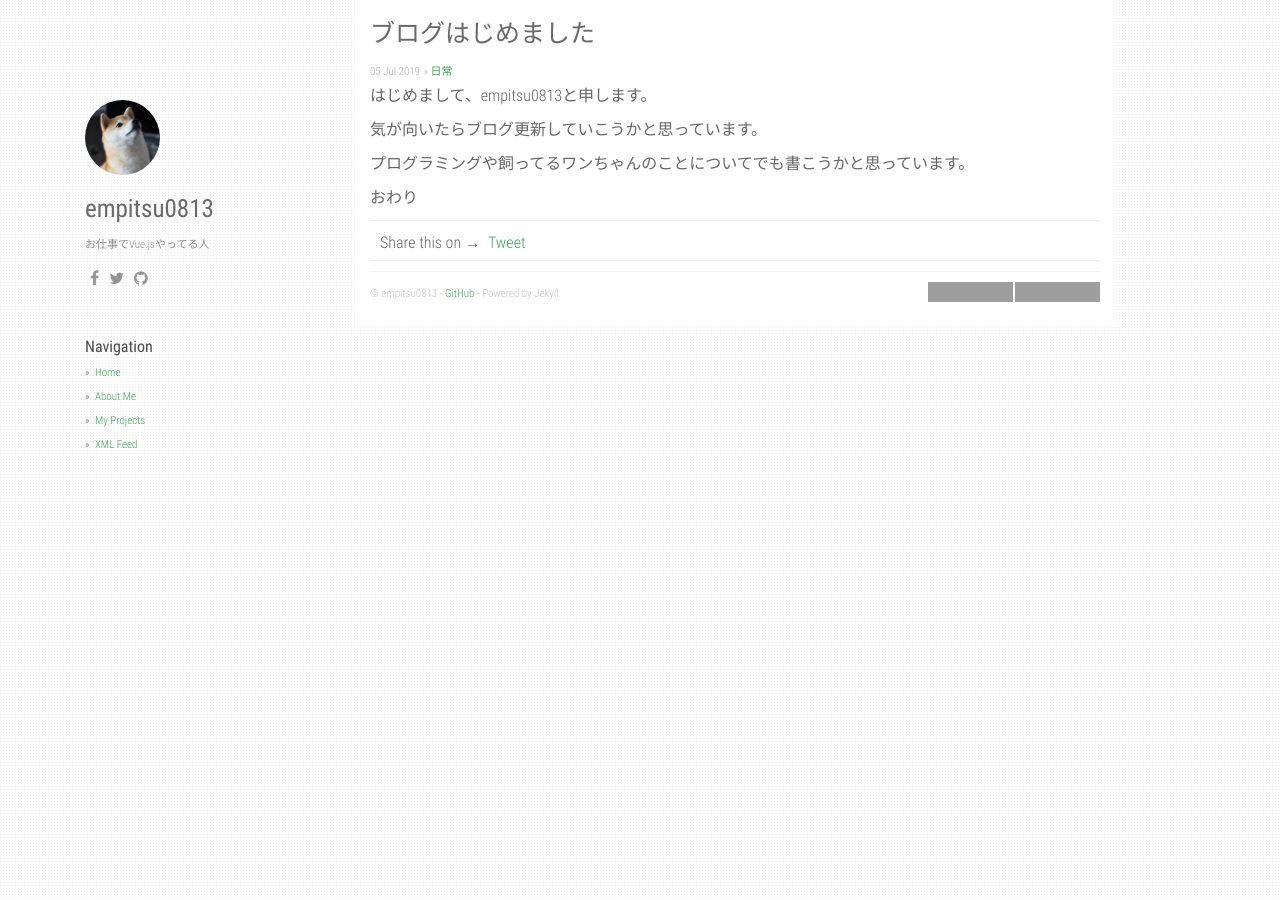
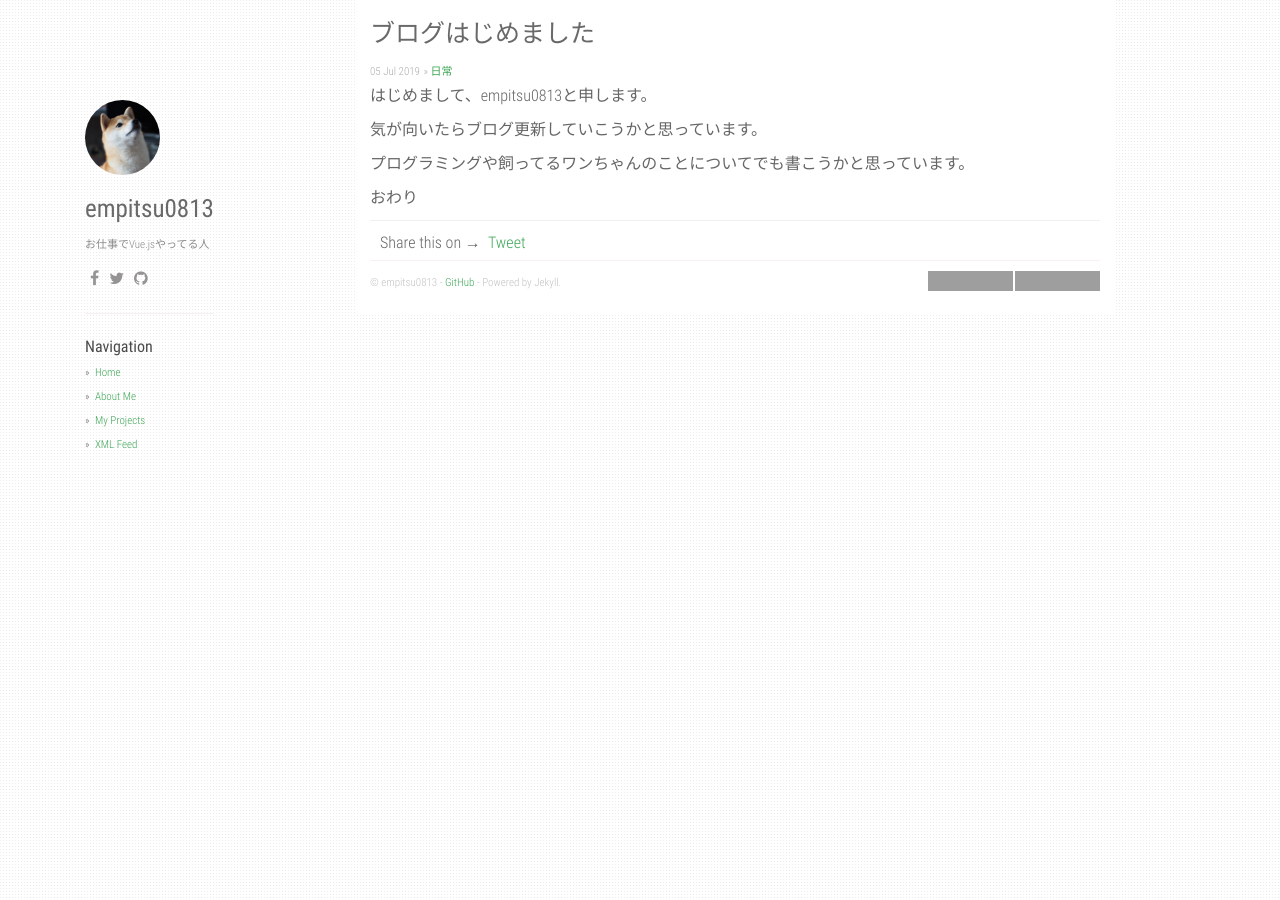
Before and after one commit to empitsu0813/empitsu0813.github.io, a Jekyll site: the page built from _posts/2019-07-05-ブログはじめました。.md, in a window 1280 px wide. Built offline with Jekyll 4.4.1, drawn with Linux system fonts in a browser that asks for light colours; comment, search, counter and statistics services are not loaded; grey boxes are pictures that could not be loaded.

Commit message:
css調整

```diff
--- a/static/css/main.css
+++ b/static/css/main.css
@@ -72,7 +72,6 @@ footer {
   border-top: 1px solid #F7F1F1;
   width: 100%;
   height: 10px;
-  margin-top: 10px;
   margin-bottom: 3em;
   padding-top: 10px;
   color: #C2C2C2;
@@ -151,7 +150,6 @@ div.col-sm-3 img.profile-avatar {
 .share-page {
   padding: 10px 10px 5px;
   border-top: 1px solid #f0f0f0;
-  border-bottom: 1px solid #f0f0f0;
 }
 .post-content img,
 .content img {
```
